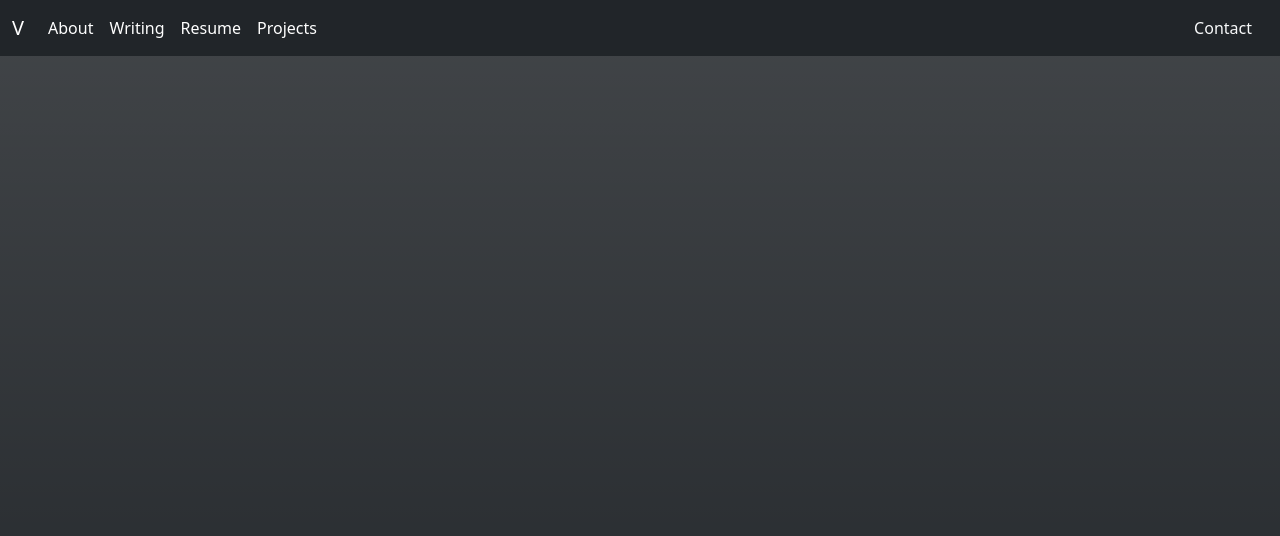
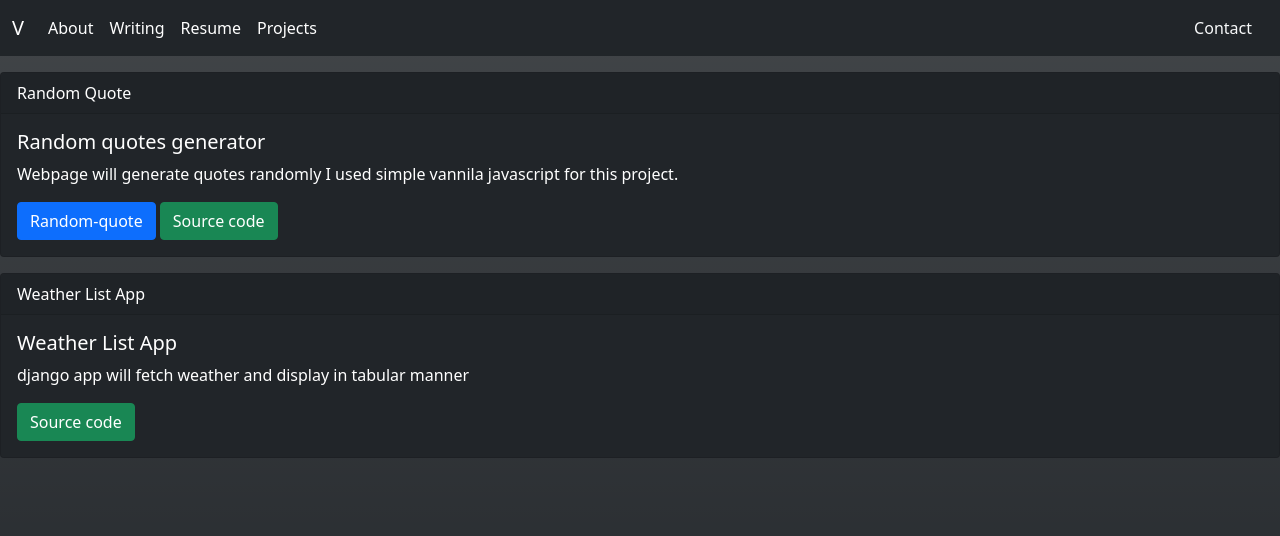
Before and after one commit to nightboard/nightboard.github.io, a plain HTML site: page index.html in a window 1280 px wide. Drawn offline with nearby package versions, Linux system fonts and the light colour scheme.

Commit message:
index.html some projects showed

```diff
--- a/index.html
+++ b/index.html
@@ -38,6 +38,32 @@
         </div>
     </div>
     </nav>
+
+    <!-- Some projects  -->
+    <div class="card bg-dark text-white mt-3">
+    <div class="card-header">
+        Random Quote
+    </div>
+    <div class="card-body">
+        <h5 class="card-title">Random quotes generator</h5>
+        <p class="card-text">Webpage will generate quotes randomly I used simple vannila javascript for this project.</p>
+        <a href="https://nightboard.github.io/random-quote" class="btn btn-primary">Random-quote</a>
+        <a href="https://github.com/nightboard/random-quote" class="btn btn-success">Source code</a>
+    </div>
+    </div>
+
+    <!-- Project 2 -->
+    <div class="card bg-dark text-white mt-3">
+    <div class="card-header">
+      Weather List App
+    </div>
+    <div class="card-body">
+        <h5 class="card-title">Weather List App</h5>
+        <p class="card-text">django app will fetch weather and display in tabular manner</p>
+        <a href="https://github.com/nightboard/weather_app" class="btn btn-success">Source code</a>
+    </div>
+    </div>
+
     <script src="https://cdn.jsdelivr.net/npm/bootstrap@5.0.0-beta2/dist/js/bootstrap.bundle.min.js" integrity="sha384-b5kHyXgcpbZJO/tY9Ul7kGkf1S0CWuKcCD38l8YkeH8z8QjE0GmW1gYU5S9FOnJ0" crossorigin="anonymous"></script>
   </body>
 </html>
```
Also changed, not shown: pages/projects.html (+18 -1 lines).
